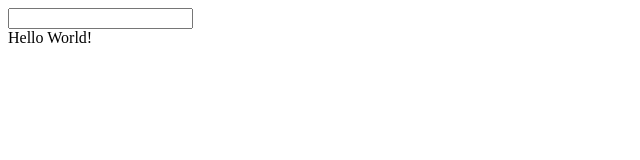
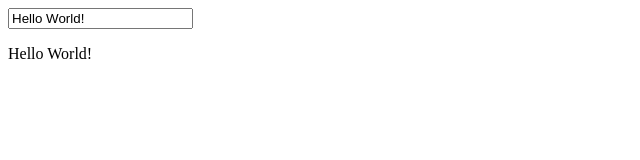
Before and after one commit to andri-dev/belajar-vue, a plain HTML site: page index.html in a window 1280 px wide. Shown: the whole page, without its empty margins (0-640 px from the left). Drawn offline with nearby package versions, Linux system fonts and the light colour scheme.

Commit message:
Two way Binding

```diff
--- a/index.html
+++ b/index.html
@@ -10,8 +10,10 @@
   </head>
   <body>
     <!-- container DOM-->
-    <input type="text" v-bind:value="message" />
-    <div id="app">{{ message }}</div>
+    <div id="app">
+      <input type="text" v-model:value="message" />
+      <p>{{ message }}</p>
+    </div>
 
     <!-- Load script.js -->
     <script src="./script.js"></script>
```
